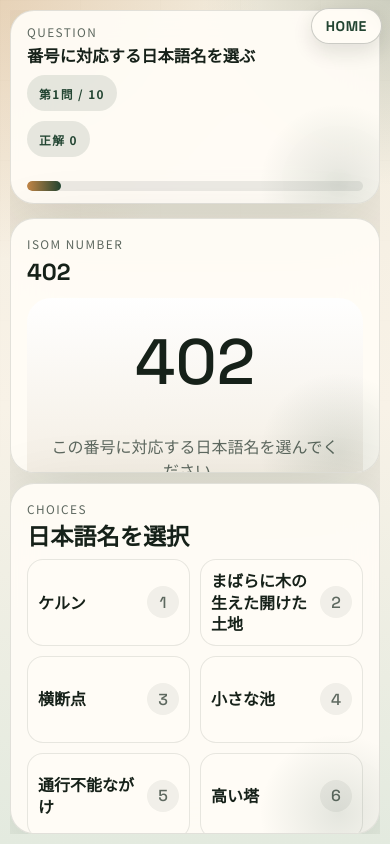
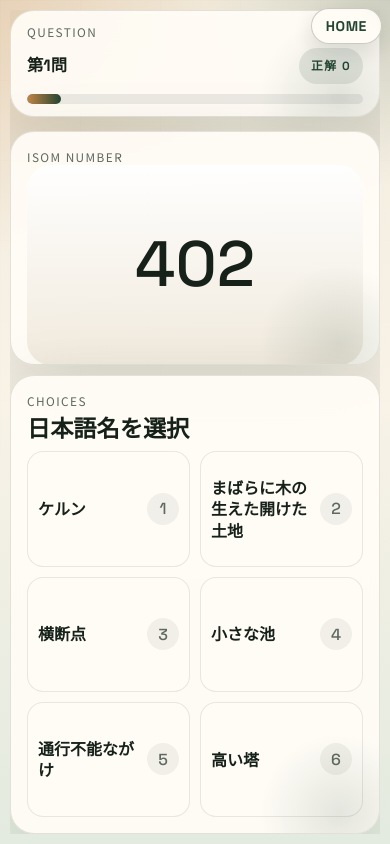
Before and after one commit to nanigasi-san/isom_flash_card, a React (Vite) app: page / in a window 390 px wide. Both pictures are taken after a click on the button "はじめる". Built offline with nearby package versions, Linux system fonts and the light colour scheme.

Commit message:
Fix mobile question layout

```diff
--- a/src/components/Screens.jsx
+++ b/src/components/Screens.jsx
@@ -104,26 +104,29 @@ export function SetupScreen({
 export function QuestionScreen({ question, currentIndex, totalQuestions, score, onChooseChoice }) {
   const progress = totalQuestions > 0 ? ((currentIndex + 1) / totalQuestions) * 100 : 0;
   const number = question?.item?.number || "-";
+  const questionLabel = `\u7b2c${currentIndex + 1}\u554f`;
 
   return (
     <div className="screen screen-question">
-      <Surface eyebrow="Question" title="番号に対応する日本語名を選ぶ" bodyClassName="stack">
-        <div className="progress-meta">
-          <MetaPill>
-            第{currentIndex + 1}問 / {totalQuestions}
-          </MetaPill>
-          <MetaPill>正解 {score}</MetaPill>
-        </div>
+      <Surface
+        eyebrow="Question"
+        title={
+          <span className="question-header">
+            <span className="question-header-label">{questionLabel}</span>
+            <MetaPill>{"\u6b63\u89e3"} {score}</MetaPill>
+          </span>
+        }
+        bodyClassName="stack"
+      >
         <div className="progress-track">
           <div className="progress-bar" style={{ width: `${progress}%` }} />
         </div>
       </Surface>
 
       <div className="question-layout">
-        <Surface eyebrow="ISOM Number" title={number} bodyClassName="stack number-body">
+        <Surface eyebrow="ISOM Number" bodyClassName="number-body">
           <div className="number-panel">
             <span className="number-value">{number}</span>
-            <p className="number-copy">この番号に対応する日本語名を選んでください。</p>
           </div>
         </Surface>
 
--- a/src/styles.css
+++ b/src/styles.css
@@ -259,6 +259,10 @@ button {
 .screen-question > .surface:first-child .stack {
   margin-top: 10px;
   gap: 8px;
+}
+
+.screen-question > .surface:first-child .progress-track {
+  margin-top: 0;
 }
 
 .feedback-surface {
@@ -595,11 +599,18 @@ button {
   font-size: 1.4rem;
 }
 
-.progress-meta {
+.question-header {
   display: flex;
+  align-items: center;
   justify-content: space-between;
-  gap: 10px;
-  align-items: center;
+  gap: 12px;
+  width: 100%;
+}
+
+.question-header-label {
+  font-family: "Space Grotesk", "Noto Sans JP", sans-serif;
+  font-size: clamp(1.02rem, 1.8vw, 1.22rem);
+  font-weight: 700;
 }
 
 .progress-track {
@@ -879,9 +890,8 @@ button {
     grid-template-columns: repeat(2, minmax(0, 1fr));
   }
 
-  .progress-meta {
-    flex-direction: column;
-    align-items: stretch;
+  .question-header {
+    flex-wrap: wrap;
   }
 
   .answer-card-wide {
```
